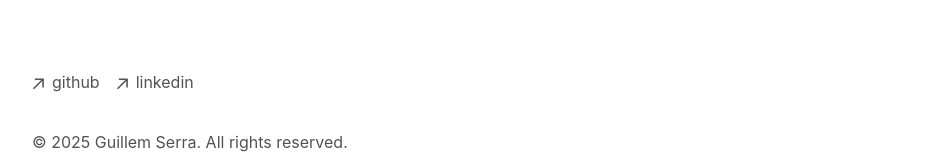
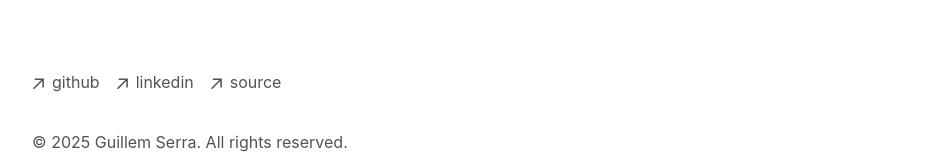
Before and after one commit to guillemsrr/guillemsrr.github.io, a Next.js app: page / in a window 1280 px wide. Shown: the part 434-594 px from the top of the page, without its empty margins (160-1106 px from the left). Built offline with nearby package versions, Linux system fonts and the light colour scheme.

Commit message:
added source link

```diff
--- a/app/components/footer.tsx
+++ b/app/components/footer.tsx
@@ -41,6 +41,17 @@ export default function Footer() {
             <p className="ml-2 h-7">linkedin</p>
           </a>
         </li>
+        <li>
+          <a
+              className="flex items-center transition-all hover:text-neutral-800 dark:hover:text-neutral-100"
+              rel="noopener noreferrer"
+              target="_blank"
+              href="https://github.com/guillemsrr/guillemsrr.github.io"
+          >
+            <ArrowIcon/>
+            <p className="ml-2 h-7">source</p>
+          </a>
+        </li>
       </ul>
       <p className="mt-8 text-neutral-600 dark:text-neutral-300">
         © {new Date().getFullYear()} Guillem Serra. All rights reserved.
```
